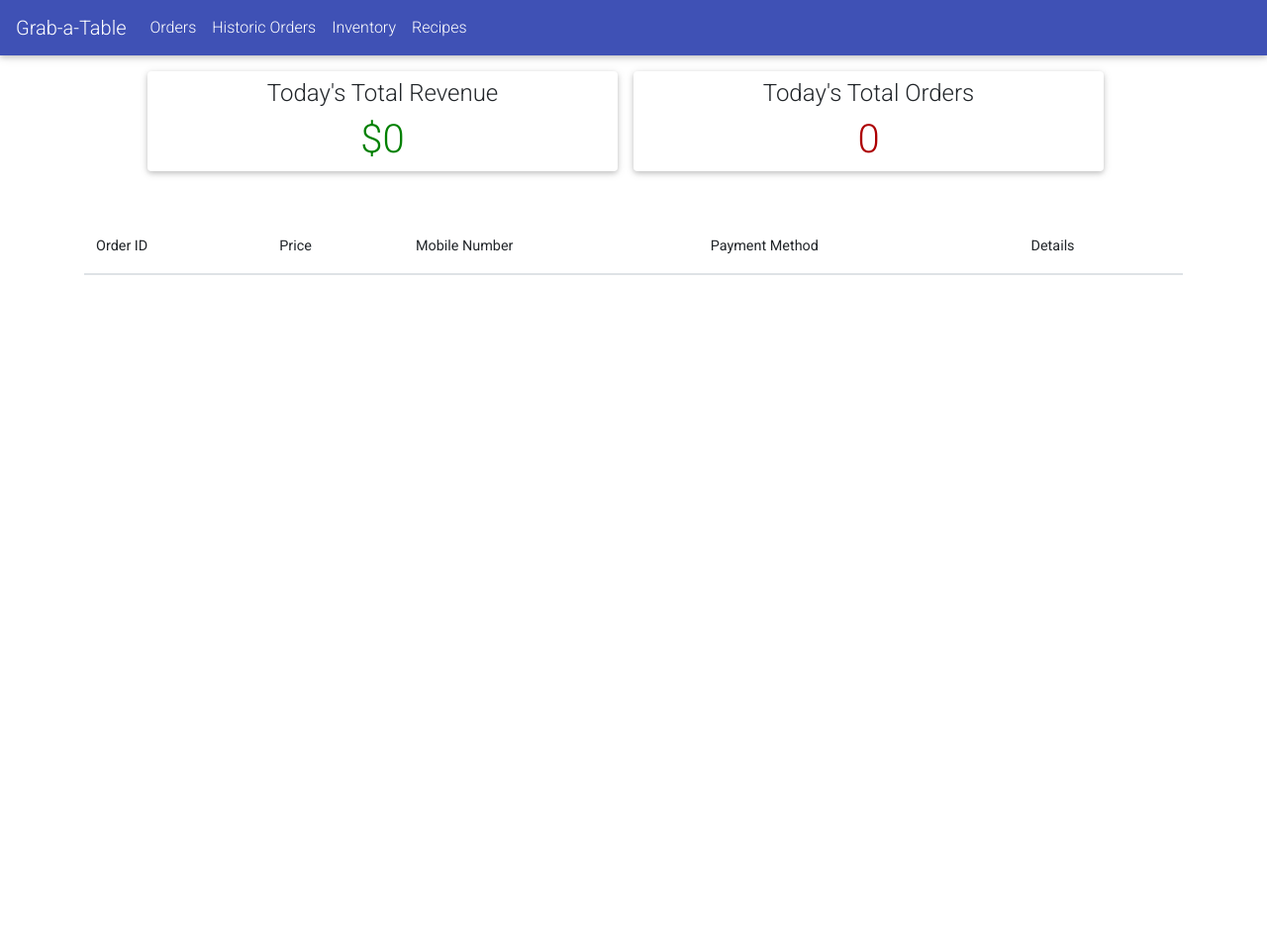
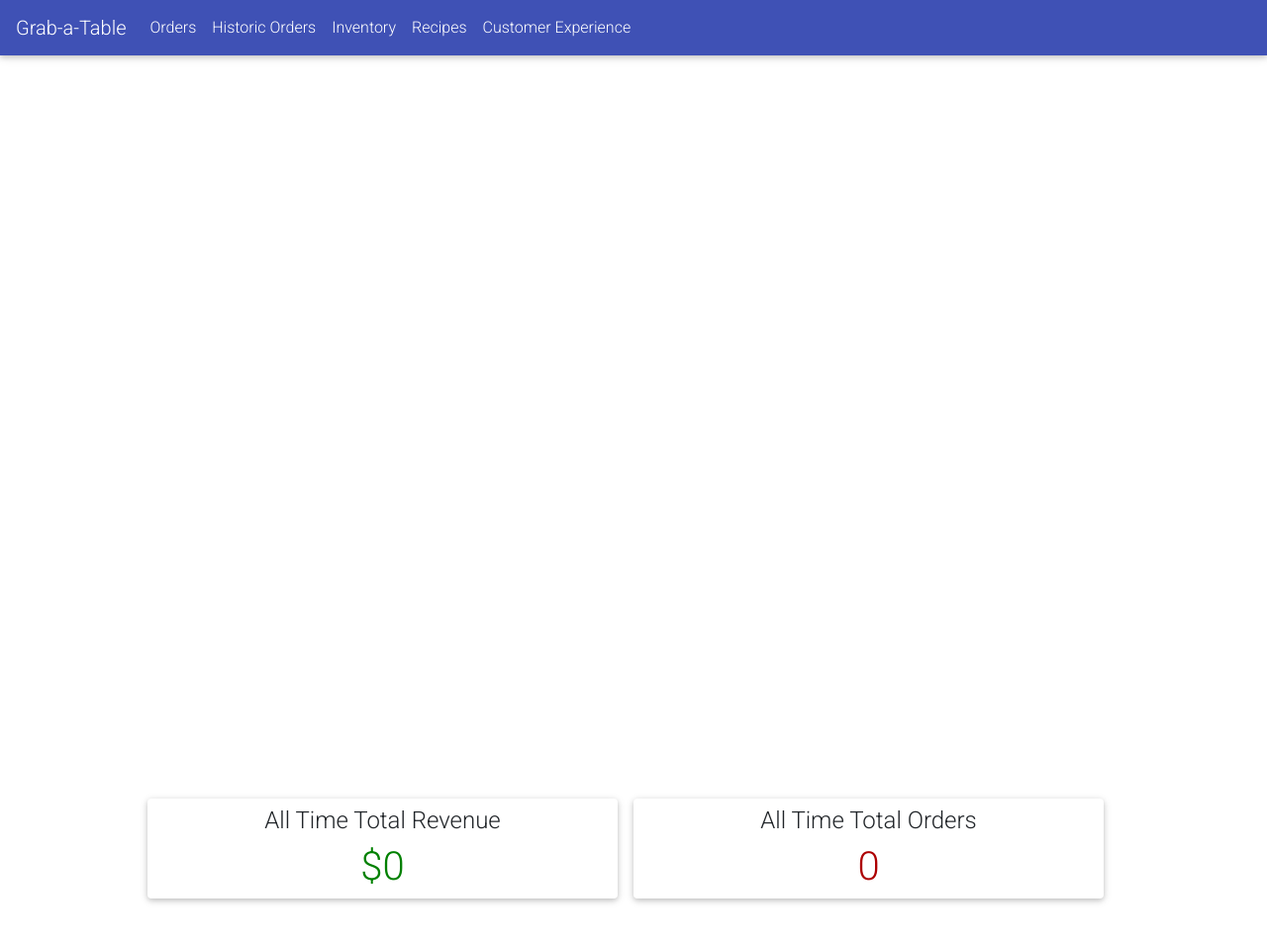
Before and after one commit to garg-abhinav/grab-a-table, a Django app: page /restaurant/allorders/ in a window 1280 px wide; the page is wider, and only the part inside the window is pictured. Shown: the top 956 px of that part at 99% size. Before the commit the page ends 278 px from the top of that part, so only its background shows below. Run offline with Django 3.2, Linux system fonts and the light colour scheme; data that the repository does not hold is empty; some libraries are stand-ins or nearby versions.

Commit message:
iframes added

```diff
--- /dev/null
+++ b/restaurant/templates/restaurant/customer_experience.html
@@ -0,0 +1,5 @@
+{% extends 'restaurant/base.html' %}
+
+{% block content %}
+<script type='text/javascript' src='https://10ay.online.tableau.com/javascripts/api/viz_v1.js'></script><div class='tableauPlaceholder' style='width: 1440px; height: 735px;'><object class='tableauViz' width='1440' height='735' style='display:none;'><param name='host_url' value='https%3A%2F%2F10ay.online.tableau.com%2F' /> <param name='embed_code_version' value='3' /> <param name='site_root' value='&#47;t&#47;cs411projectsitet6' /><param name='name' value='Arrowheads&#47;CustomerExperience_1' /><param name='tabs' value='no' /><param name='toolbar' value='yes' /><param name='showAppBanner' value='false' /></object></div>
+{% endblock content %}
--- a/restaurant/templates/restaurant/dashboard1.html
+++ b/restaurant/templates/restaurant/dashboard1.html
@@ -1,15 +1,17 @@
 {% extends 'restaurant/base.html' %}
 
+
 {% block content %}
+<script type='text/javascript' src='https://10ay.online.tableau.com/javascripts/api/viz_v1.js'></script><div class='tableauPlaceholder' style='width: 1440px; height: 735px;'><object class='tableauViz' width='1440' height='735' style='display:none;'><param name='host_url' value='https%3A%2F%2F10ay.online.tableau.com%2F' /> <param name='embed_code_version' value='3' /> <param name='site_root' value='&#47;t&#47;cs411projectsitet6' /><param name='name' value='Arrowheads&#47;HistoricalOrdersInsights_1' /><param name='tabs' value='no' /><param name='toolbar' value='yes' /><param name='showAppBanner' value='false' /></object></div>
     <div class="container">
         <div class="row justify-content-center mt-3">
             <div class="card col-md-5 mr-3">
-                <h4 class="text-center pt-2">Today's Total Revenue</h4>
+                <h4 class="text-center pt-2">All Time Total Revenue</h4>
                 <h1 class="text-center" style="color: green;">${{ total_revenue }}</h1>
             </div>
 
             <div class="card col-md-5 mr-3">
-                <h4 class="text-center pt-2">Today's Total Orders</h4>
+                <h4 class="text-center pt-2">All Time Total Orders</h4>
                 <h1 class="text-center" style="color: #ad0003;">{{ total_orders }}</h1>
             </div>
         </div>
--- a/restaurant/templates/restaurant/inventory_list.html
+++ b/restaurant/templates/restaurant/inventory_list.html
@@ -2,6 +2,7 @@
 
 
 {% block content %}
+<script type='text/javascript' src='https://10ay.online.tableau.com/javascripts/api/viz_v1.js'></script><div class='tableauPlaceholder' style='width: 100x; height: 735px;'><object class='tableauViz' width='1440' height='735' style='display:none;'><param name='host_url' value='https%3A%2F%2F10ay.online.tableau.com%2F' /> <param name='embed_code_version' value='3' /> <param name='site_root' value='&#47;t&#47;cs411projectsitet6' /><param name='name' value='Arrowheads&#47;Inventory_1' /><param name='tabs' value='no' /><param name='toolbar' value='yes' /><param name='showAppBanner' value='false' /></object></div>
 <table class="table table-borderless">
     <thead class="border-bottom font-weight-bold">
         <tr>
--- a/restaurant/templates/restaurant/navigation.html
+++ b/restaurant/templates/restaurant/navigation.html
@@ -18,6 +18,9 @@
     <li class="nav-item">
       <a class="nav-link" href="{% url 'recipe_list' %}">Recipes</a>
     </li>
+    <li class="nav-item">
+      <a class="nav-link" href="{% url 'customer_experience' %}">Customer Experience</a>
+    </li>
     </ul>
   </div>
 </nav>
--- a/restaurant/urls.py
+++ b/restaurant/urls.py
@@ -18,12 +18,13 @@
 from django.conf import settings
 from django.conf.urls.static import static
 from . import views
-from .views import Dashboard, AllOrders, OrderDetails, HistoricOrderDetails, Advanced
+from .views import Dashboard, AllOrders, OrderDetails, HistoricOrderDetails, Advanced, CustomerExperience
 
 urlpatterns = [
     path('dashboard/', Dashboard.as_view(), name='dashboard'),
     path('allorders/', AllOrders.as_view(), name='allorders'),
     path('advanced/', Advanced.as_view(), name='advanced'),
+    path('customer-experience/', CustomerExperience.as_view(), name='customer_experience'),
     path('orders/<int:pk>/', OrderDetails.as_view(), name='order-details'),
     path('historic-orders/<int:pk>/', HistoricOrderDetails.as_view(), name='historic-order-details'),
     path('inventory-insert/', views.inventory_form,name='inventory_insert'),
--- a/restaurant/views.py
+++ b/restaurant/views.py
@@ -75,7 +75,7 @@
 
         # pass total number of orders and total revenue into template
         context = {
-            'orders': unshipped_orders,
+            'orders': unshipped_orders[:50],
             'total_revenue': round(total_revenue, 2),
             'total_orders': len(orders)
         }
@@ -207,6 +207,7 @@
 
     return redirect('/restaurant/recipe-list')
 
+
 class Advanced(View):
     def get(self, request, *args, **kwargs):
 
@@ -225,7 +226,7 @@
                 x.append(item.food_item.food_item_desc)
         print(x)
 
-        for food in x:
+        for food in x[0:50]:
             dict[food] = dict.get(food, 0)+1
         print(dict)
 
@@ -238,3 +239,20 @@
         }
 
         return render(request, 'restaurant/output1.html', context)
+
+class IngredientSearch(View):
+    def get(self, request, *args, **kwargs):
+        query = self.request.GET.get("q")
+
+        menu_items = Menu.objects.filter(Q(food_item_desc__icontains=query))
+
+        context = {
+            'menu_items': menu_items
+        }
+
+        return render(request, 'customer/menu.html', context)
+
+class CustomerExperience(View):
+    def get(self, request, *args, **kwargs):
+
+        return render(request, 'restaurant/customer_experience.html')
```
